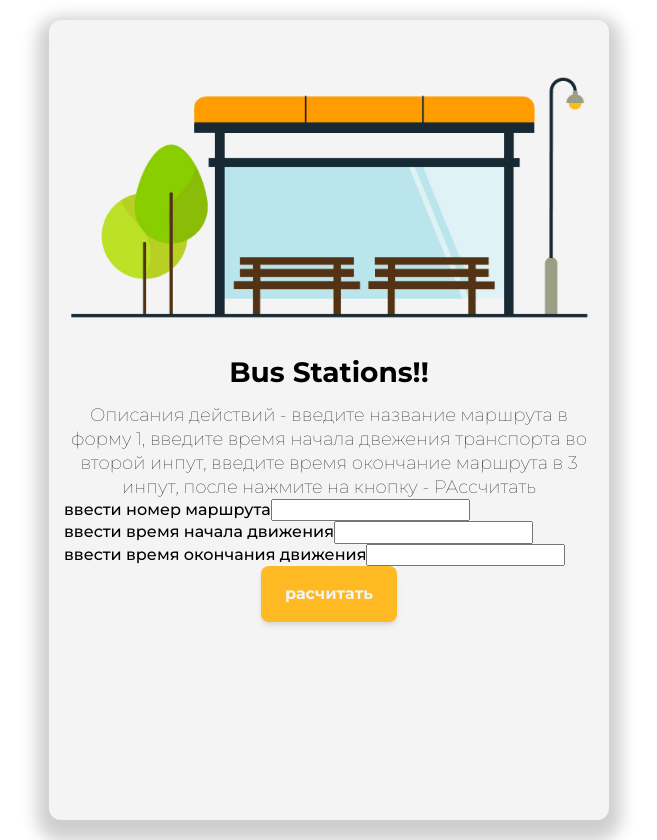
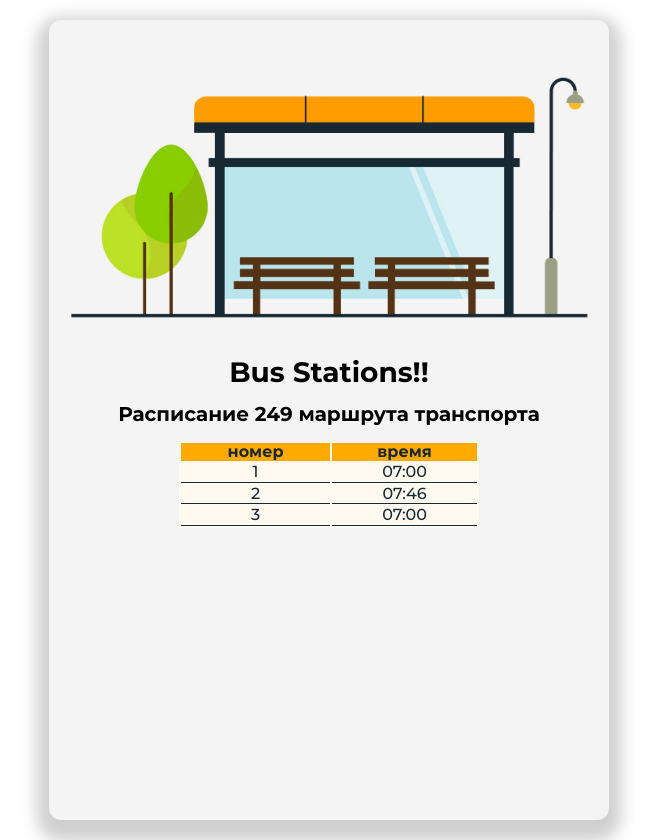
Before and after one commit to stavbers/busStation, a website built with Parcel: page src/index.html in a window 1280 px wide. Shown: the whole page, without its empty margins (311-968 px from the left). Built offline with nearby package versions, Linux system fonts and the light colour scheme.

Commit message:
add data-table

```diff
--- a/src/index.html
+++ b/src/index.html
@@ -41,15 +41,39 @@
         <img src="./images/316237-P8UKLL-901.jpg" alt="автобус на остановке">
       </div>
       <h2 class="second-screen__title">Bus Stations!!</h2>
-      <p class="second-screen__info">
-        Описания действий - введите название маршрута в форму 1, введите время начала двежения транспорта во второй инпут, введите время окончание маршрута в 3 инпут, после нажмите на кнопку - РАссчитать
+      <p class="second-screen__info hide">
+        Введите название маршрута в форму 1, введите время начала двежения транспорта во второй инпут, введите время окончание маршрута в 3 инпут, после нажмите на кнопку - РАссчитать
       </p>
-      <div class="second-screen__form form">
-        <label>ввести номер маршрута<input type="text" class="form__input"></label>
-        <label>ввести время начала движения<input type="text" class="form__input"></label>
-        <label>ввести время окончания движения<input type="text" class="form__input"></label>
+      <div class="second-screen__form form hide">
+        <label>Номер маршрута<input type="text" class="form__input" placeholder="49"></label>
+        <label>Время начала движения<input type="text" class="form__input" placeholder="7.00"></label>
+        <label>Время окончания движения<input type="text" class="form__input" placeholder="19.00"></label>
         <a href="#" class="btn form__run">расчитать</a>
       </div>
+      <div class="second-screen__data-base data-base">
+        <h4 class="data-base__title">Расписание 249 маршрута транспорта</h4>
+        <table class="data-base__table table">
+          <tr class="table__title">
+            <th>номер</th>
+            <th>время</th>
+          </tr>
+          <tr>
+            <td>1</td>
+            <td>07:00</td>
+          </tr>
+          <tr>
+            <td>2</td>
+            <td>07:46</td>
+          </tr>
+          <tr>
+            <td>3</td>
+            <td>07:00</td>
+          </tr>
+        </table>
+      </div>
+        <div class="second-screen__actions actions">
+
+        </div>
     </div>
     </div>
   </div>
--- a/src/style.css
+++ b/src/style.css
@@ -98,14 +98,46 @@
     right: 20px;
     bottom: 20px;
 }
-
+.second-screen__info {
+    font-size: 15px;
+}
 .second-screen__form {
     display: flex;
     flex-direction: column;
 }
-
+.second-screen__form label {
+    padding-top: 10px;
+    /*padding-bottom: 10px;*/
+    text-align: center;
+}
+.form__input {
+    margin-top: 5px;
+    margin-bottom: 5px;
+    text-align: center;
+}
 .form__run {
     margin: 0 auto;
+    margin-top: 15px;
     max-width: 150px;
+}
+.data-base {
+    text-align: center;
+}
+.data-base__title {
+    padding-bottom: 15px;
+    font-size: 20px;
+}
+.data-base__table {
+    margin: 0 auto;
+    background: rgb(255, 250, 240);
+    min-width: 300px;
+    color: #182933;
+}
+.data-base__table td {
+    /*border: ;*/
+    border-bottom: 1px solid #182933;
+}
+.table__title {
+    background: rgb(255, 170, 0);
 
 }
```
Also changed, not shown: 1 other file.
